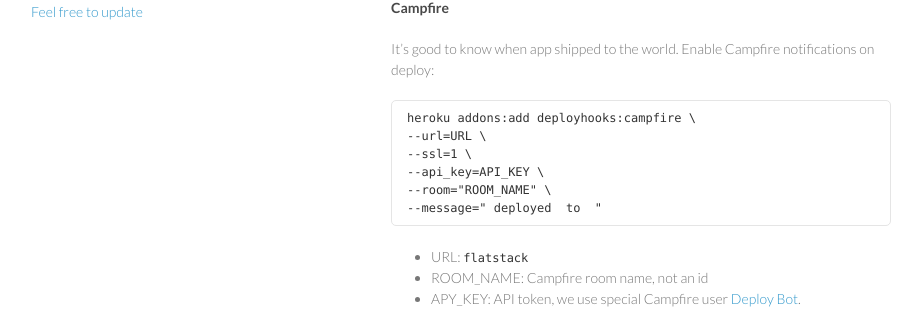
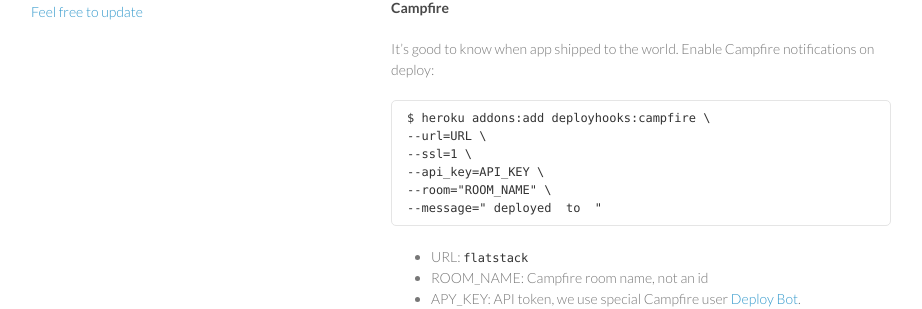
Before and after one commit to mike-burns/fs.github.com, a Jekyll site: the page built from deploy/heroku.md, in a window 1280 px wide and 900 px high, scrolled down 1483 px. Shown: the part 149-458 px from the top of the window, without its empty margins (179-1101 px from the left). Built offline with Jekyll 4.4.1, drawn with Linux system fonts in a browser that asks for light colours.

````diff
--- a/deploy/heroku.md
+++ b/deploy/heroku.md
@@ -79,12 +79,14 @@ The following settings are necessary to configure ActionMailer
 It's good to know when app shipped to the world.
 Enable Campfire notifications on deploy:
 
-    heroku addons:add deployhooks:campfire \
-    --url=URL \
-    --ssl=1 \
-    --api_key=API_KEY \
-    --room="ROOM_NAME" \
-    --message="{{user}} deployed {{head}} to {{app}} {{url}}"
+```
+$ heroku addons:add deployhooks:campfire \
+--url=URL \
+--ssl=1 \
+--api_key=API_KEY \
+--room="ROOM_NAME" \
+--message="{{user}} deployed {{head}} to {{app}} {{url}}"
+```
 
 * URL: `flatstack`
 * ROOM_NAME: Campfire room name, not an id
````
